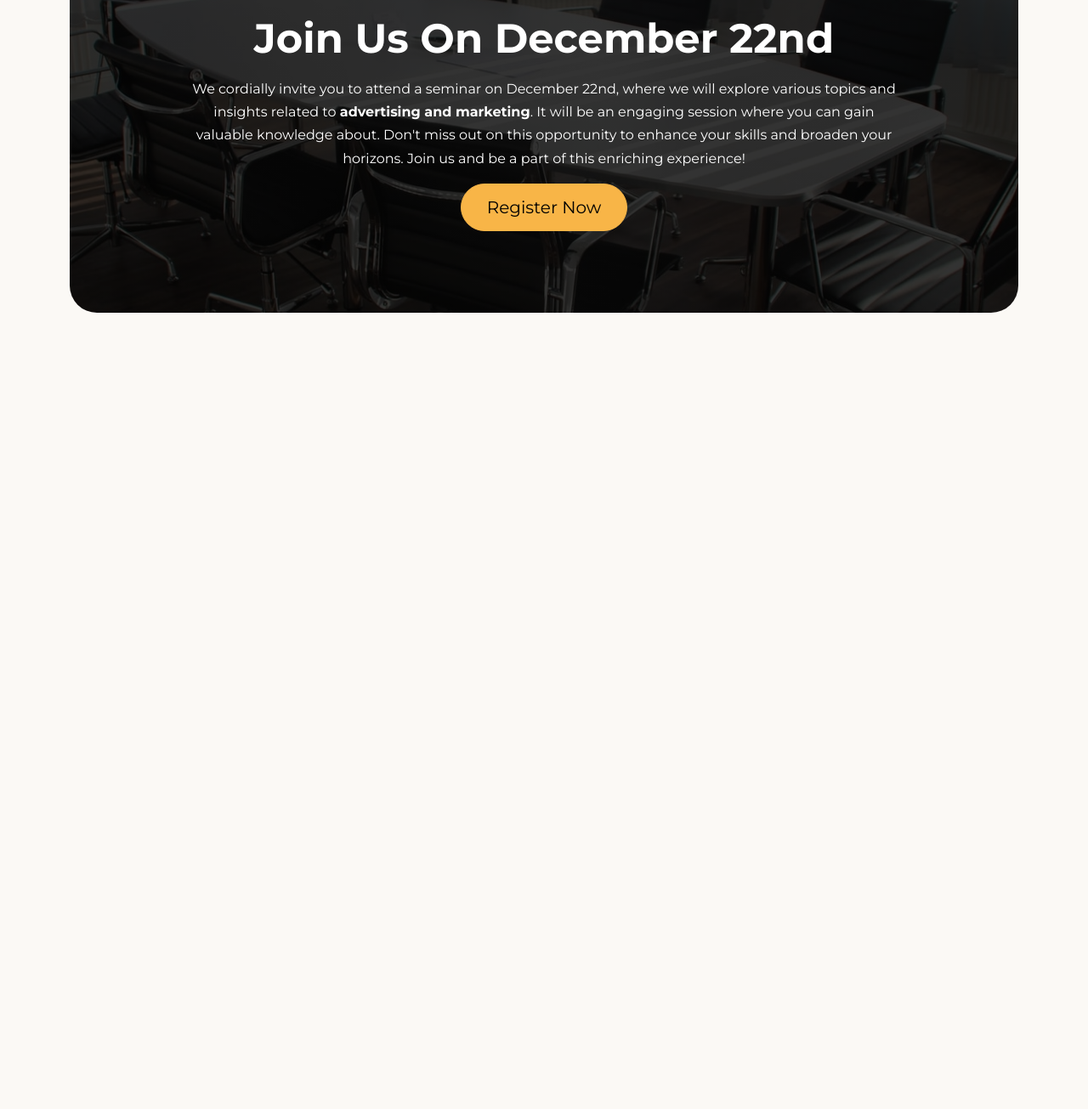
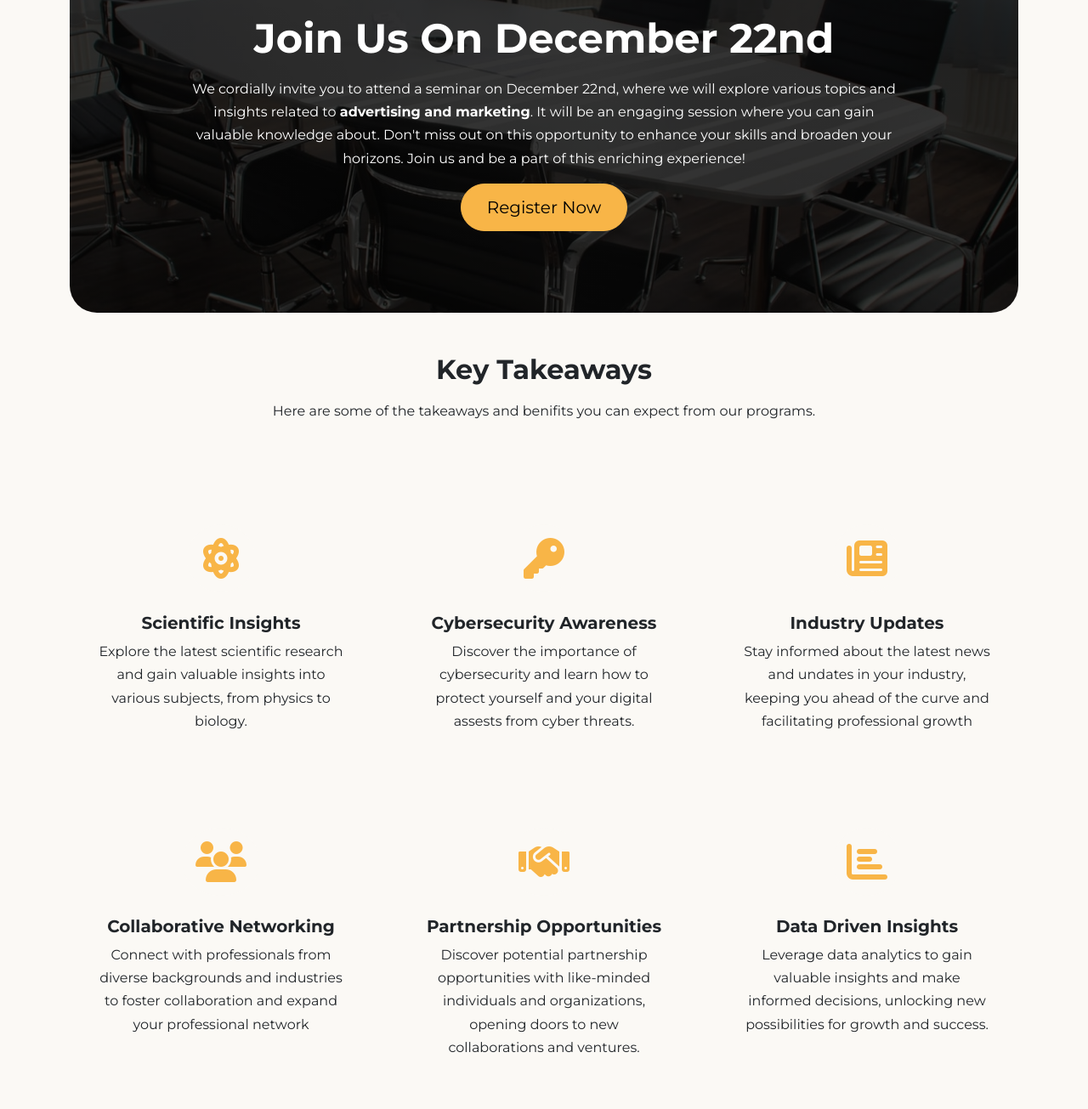
Before and after one commit to Mursalin7842/BSS-Internship-Tasks, a website: page phase-2-bootstrap/module8/index.html in a window 1280 px wide. Shown: the part 4325-5630 px from the top of the page at 85% size. Before the commit the page ends 4741 px from the top, so only its background shows below. Drawn offline with Linux system fonts and the light colour scheme.

Commit message:
key takeway section completed

```diff
--- a/phase-2-bootstrap/module8/index.html
+++ b/phase-2-bootstrap/module8/index.html
@@ -454,6 +454,94 @@
     </div>
   </section>
 
+  <!--takeways-->
+  <section id="takeaways" class="takeaways my-5 bg-light">
+    <div class="container">
+      <div class="row text-center mb-5">
+        <div class="col-md-8 offset-md-2">
+          <h2>Key Takeaways</h2>
+          <p>
+            Here are some of the takeaways and benifits you can expect from our programs.
+          </p>
+        </div>
+      </div>
+
+      <!-- row-1-->
+       <div class="row">
+        <div class="col-md-4">
+          <div class="card mb-4 rounded-0 border-0 p-3">
+            <div class="card-body text-center">
+              <i class="fas fa-atom fa-3x text-primary bg-light rounded-circle p-3 my-4">
+              </i>
+              <h5 class="card-title">Scientific Insights</h5>
+              <p class="card-text">Explore the latest scientific research and gain valuable insights into various subjects, from physics to biology.</p>
+            </div>
+          </div>
+        </div>
+        <div class="col-md-4">
+          <div class="card mb-4 rounded-0 border-0 p-3">
+            <div class="card-body text-center">
+              <i class="fas fa-key fa-3x text-primary bg-light rounded-circle p-3 my-4">
+              </i>
+              <h5 class="card-title">Cybersecurity Awareness</h5>
+              <p class="card-text">Discover the importance of cybersecurity and learn how
+                to protect yourself and your digital assests from cyber threats.
+              </p>
+            </div>
+          </div>
+        </div>
+        <div class="col-md-4">
+          <div class="card mb-4 rounded-0 border-0 p-3">
+            <div class="card-body text-center">
+              <i class="fas fa-newspaper fa-3x text-primary bg-light rounded-circle p-3 my-4">
+              </i>
+              <h5 class="card-title">Industry Updates</h5>
+              <p class="card-text">Stay informed about the latest news and undates in your industry, keeping you ahead of the curve and facilitating
+              professional growth</p>
+            </div>
+          </div>
+        </div>
+
+        <!-- second row --->
+
+        <div class="col-md-4">
+          <div class="card mb-4 rounded-0 border-0 p-3">
+            <div class="card-body text-center">
+              <i class="fas fa-users fa-3x text-primary bg-light rounded-circle p-3 my-4">
+              </i>
+              <h5 class="card-title">Collaborative Networking</h5>
+              <p class="card-text">Connect with professionals from diverse backgrounds and industries to foster collaboration and expand your professional
+              network</p>
+            </div>
+          </div>
+        </div>
+        <div class="col-md-4">
+          <div class="card mb-4 rounded-0 border-0 p-3">
+            <div class="card-body text-center">
+              <i class="fas fa-handshake fa-3x text-primary bg-light rounded-circle p-3 my-4">
+              </i>
+              <h5 class="card-title">Partnership Opportunities</h5>
+              <p class="card-text">Discover potential partnership opportunities with like-minded individuals and organizations, opening doors to new
+              collaborations and ventures.
+              </p>
+            </div>
+          </div>
+        </div>
+        <div class="col-md-4">
+          <div class="card mb-4 rounded-0 border-0 p-3">
+            <div class="card-body text-center">
+              <i class="fas fa-chart-bar fa-3x text-primary bg-light rounded-circle p-3 my-4">
+              </i>
+              <h5 class="card-title">Data Driven Insights</h5>
+              <p class="card-text">Leverage data analytics to gain valuable insights and make informed decisions, unlocking new possibilities for growth
+              and success.</p>
+            </div>
+          </div>
+        </div>
+
+       </div>
+    </div>
+  </section>
   <script src="js/bootstrap.bundle.min.js"></script>
   <script src="js/script.js"></script>
 </body>
```
